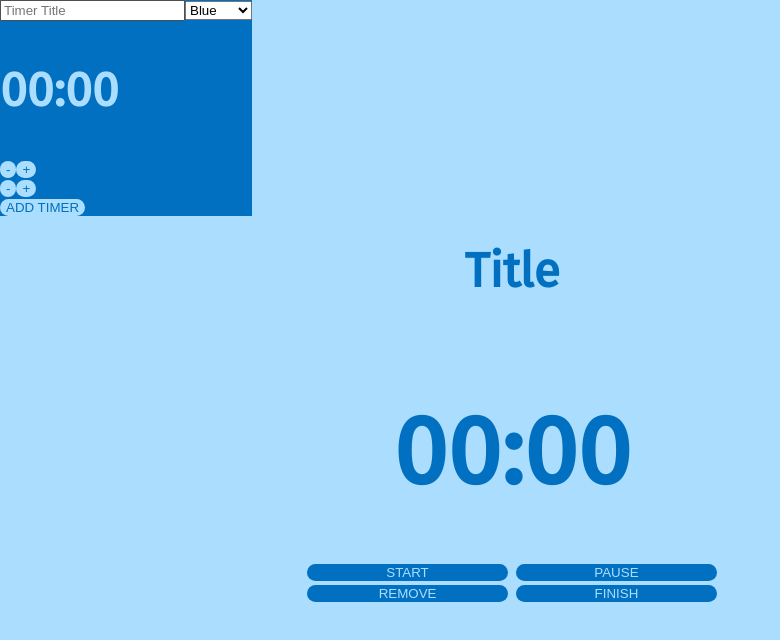
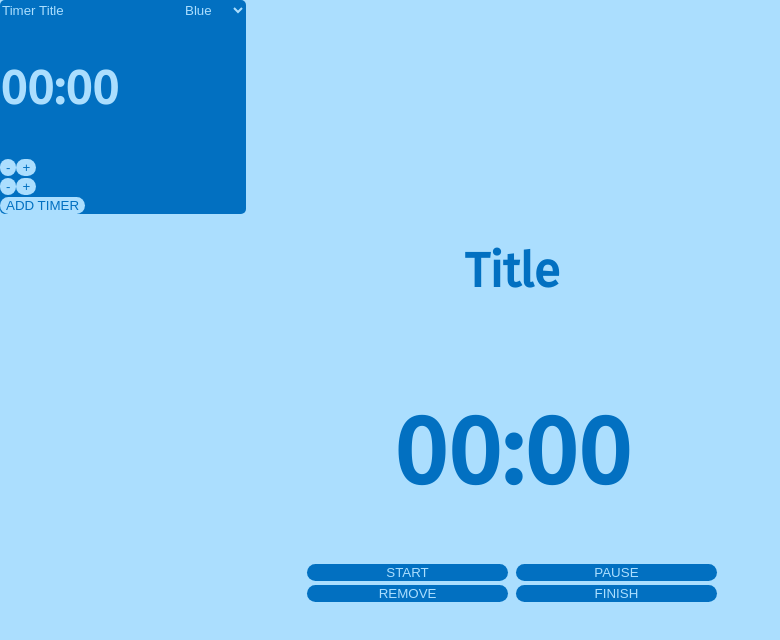
Before and after one commit to deadbelly/kj-timer, a React (Create React App) app: page / in a window 1280 px wide. Shown: the top 640 px of the page, without its empty margins (0-780 px from the left). Built offline with nearby package versions, Linux system fonts and the light colour scheme.

Commit message:
Style main view

```diff
--- a/src/components/App/App.js
+++ b/src/components/App/App.js
@@ -72,11 +72,11 @@ class App extends React.Component {
 
   handleOnDragEnd = (result) => {
     if (result.destination) {
-      const items = Array.from(this.state.timers)
-      const [reorderedItem] = items.splice(result.source.index, 1)
-      items.splice(result.destination.index, 0, reorderedItem)
+      const reorderedTimers = Array.from(this.state.timers)
+      const [reorderedItem] = reorderedTimers.splice(result.source.index, 1)
+      reorderedTimers.splice(result.destination.index, 0, reorderedItem)
 
-      this.setState({timers: items})
+      this.setState({timers: reorderedTimers})
     }
   }
 
--- a/src/components/App/App.scss
+++ b/src/components/App/App.scss
@@ -37,6 +37,7 @@ main {
 
 .widget {
   background-color: var(--dark-color);
+  border-radius: 5px;
   color: var(--light-color);
   & button {
     background-color: var(--light-color);
--- a/src/components/QueuedTimer/QueuedTimer.js
+++ b/src/components/QueuedTimer/QueuedTimer.js
@@ -1,5 +1,6 @@
 import React from 'react'
 import timeFormater from '../../timeFormater'
+import './QueuedTimer.scss'
 
 const QueuedTimer = ({timer, copyTimer, removeTimer}) => {
   const {title, seconds, id, color} = timer
@@ -7,8 +8,10 @@ const QueuedTimer = ({timer, copyTimer, removeTimer}) => {
     <div className={`queued-timer ${color} widget`}>
       <h4>{title}</h4>
       <p>{timeFormater.format(seconds)}</p>
-      <button onClick={() => copyTimer(timer)}>COPY</button>
-      <button onClick={() => removeTimer(id)}>REMOVE</button>
+      <div className='queued-controls'>
+        <button onClick={() => copyTimer(timer)}>COPY</button>
+        <button onClick={() => removeTimer(id)}>REMOVE</button>
+      </div>
     </div>
   )
 }
--- /dev/null
+++ b/src/components/QueuedTimer/QueuedTimer.scss
@@ -0,0 +1,9 @@
+.queued-timer {
+  height: 8em;
+  display: flex;
+  flex-direction: column;
+  justify-content: center;
+  align-items: center;
+  margin: 5%;
+  padding: 5%;
+}
--- a/src/components/Schedule/Schedule.js
+++ b/src/components/Schedule/Schedule.js
@@ -1,6 +1,7 @@
 import React, { useState } from 'react';
 import QueuedTimer from '../QueuedTimer/QueuedTimer'
 import { DragDropContext, Droppable, Draggable } from 'react-beautiful-dnd';
+import './Schedule.scss'
 
 const Schedule = ({timers, removeTimer, addTimer, handleOnDragEnd}) => {
   const queue = timers.map((timer, index) => {
--- /dev/null
+++ b/src/components/Schedule/Schedule.scss
@@ -0,0 +1,3 @@
+.schedule {
+  overflow-y: scroll;
+}
--- a/src/components/TimerCreator/TimerCreator.scss
+++ b/src/components/TimerCreator/TimerCreator.scss
@@ -1,5 +1,20 @@
 form {
-  background-color: var(--dark-color);
   position: absolute;
   z-index: 10;
 }
+
+input {
+  background: none;
+  border: none;
+  color: var(--light-color);
+}
+
+::placeholder{
+  color: var(--light-color);
+}
+
+select {
+  background: none;
+  border: none;
+  color: var(--light-color);
+}
```
